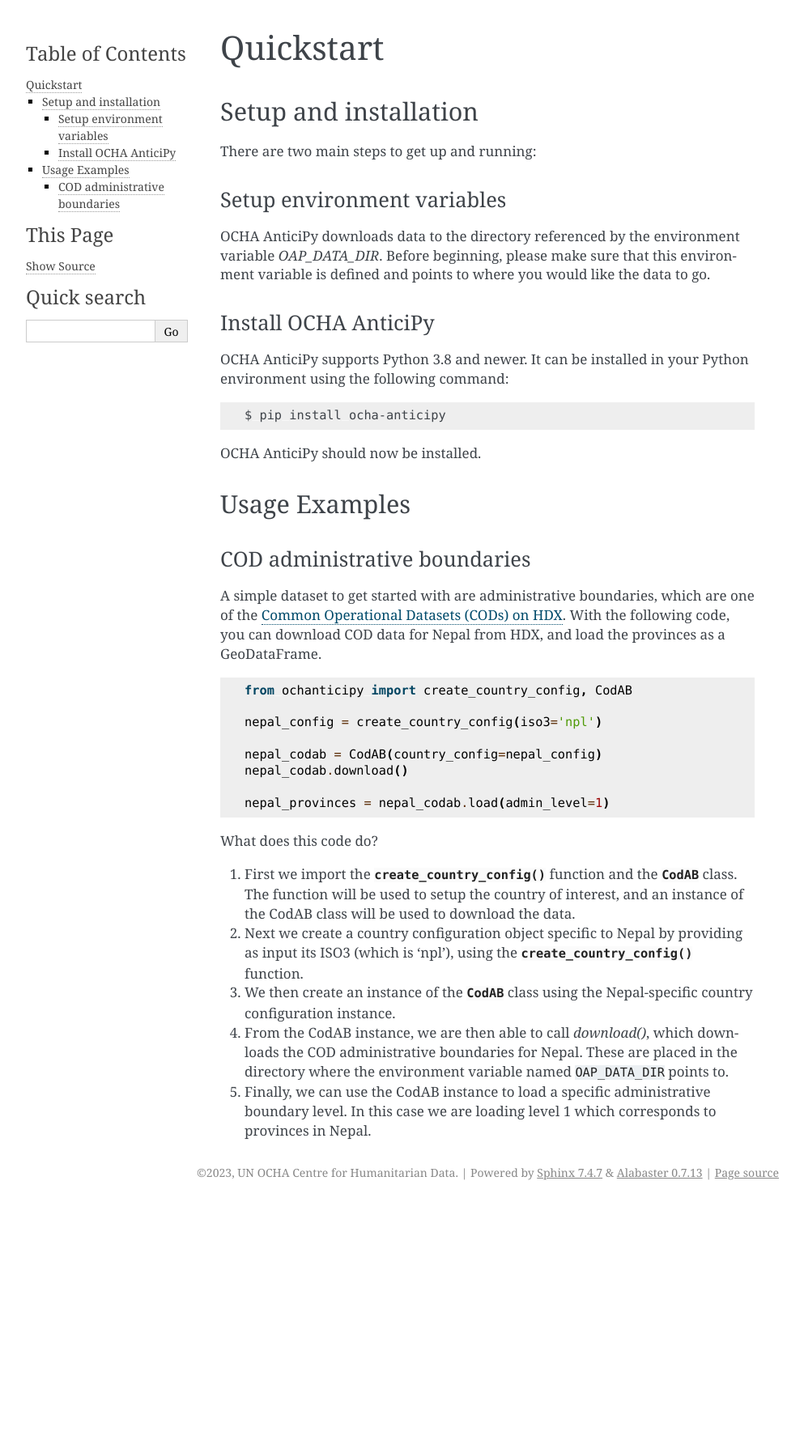
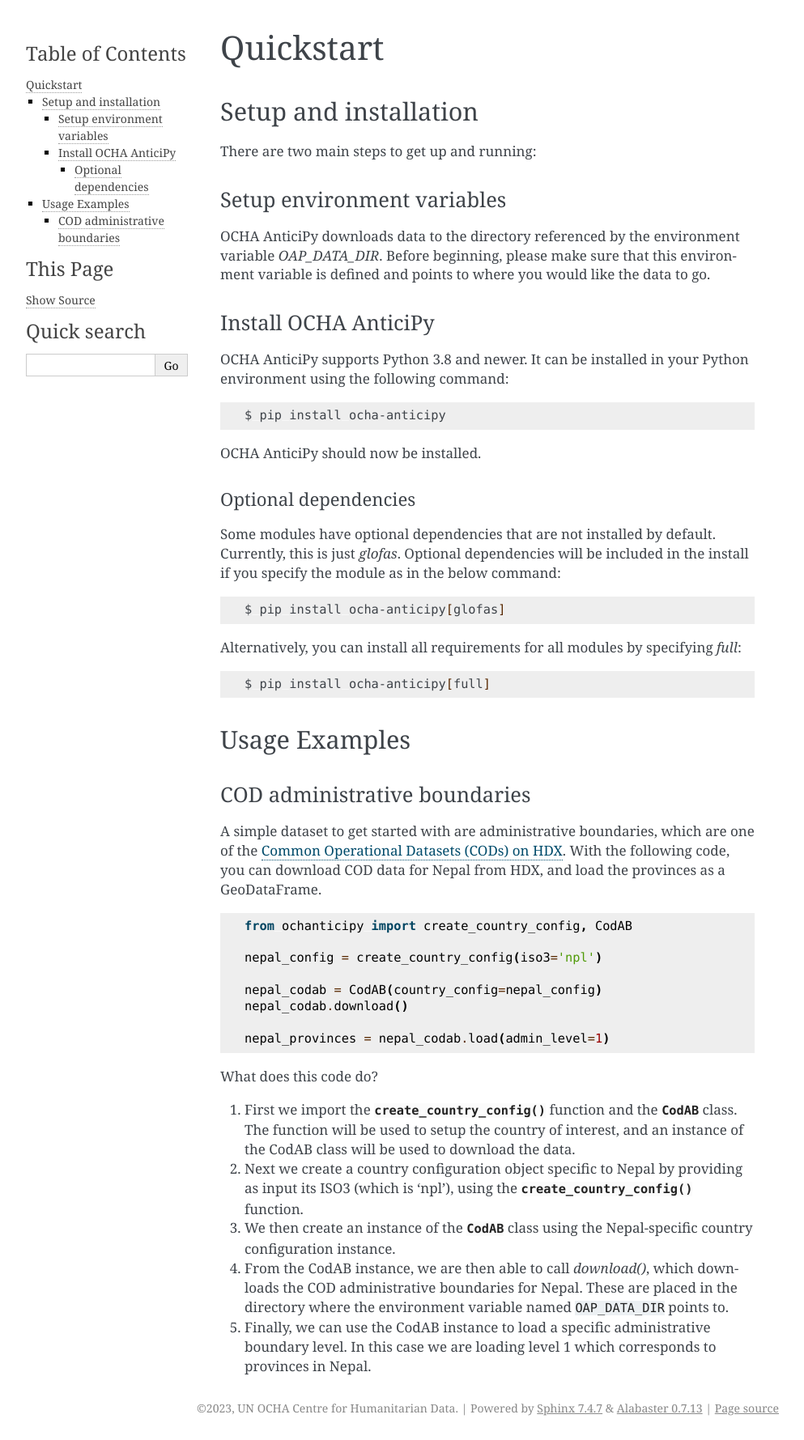
Before and after one commit to OCHA-DAP/ocha-anticipy, a Sphinx documentation site: the page built from docs/quickstart.rst, in a window 1280 px wide. Shown: the whole page at 81% size, without its empty margins (148-1141 px from the left). Built offline with Sphinx 7.4.7, drawn with Linux system fonts in a browser that asks for light colours; before the commit the page ends 1488 px from its top, so only the background shows below that.

Commit message:
Add documentation on optional installs

```diff
--- a/docs/conf.py
+++ b/docs/conf.py
@@ -18,7 +18,6 @@
 # -- Project information -----------------------------------------------------
 
 project = "OCHA AnticiPy"
-pypi_name = "ocha-anticipy"
 author = "Data Science Team, UN OCHA Centre for Humanitarian Data"
 copyright = "2023, UN OCHA Centre for Humanitarian Data"
 
@@ -49,6 +48,7 @@
 
 # Needed to sphinxcontrib.extra_requires to work
 package_root = "ochanticipy"
+pypi_name = "ocha-anticipy"
 
 # -- Options for HTML output -------------------------------------------------
 
--- a/docs/quickstart.rst
+++ b/docs/quickstart.rst
@@ -15,7 +15,7 @@
 like the data to go.
 
 Install OCHA AnticiPy
-^^^^^^^^^^^^^^^^^^
+^^^^^^^^^^^^^^^^^^^^^
 
 OCHA AnticiPy supports Python 3.8 and newer. It can be installed in your Python
 environment using the following command:
@@ -25,6 +25,24 @@
     $ pip install ocha-anticipy
 
 OCHA AnticiPy should now be installed.
+
+Optional dependencies
+*********************
+
+Some modules have optional dependencies that are not installed by default. Currently,
+this is just `glofas`. Optional dependencies will be included in the install if you
+specify the module as in the below command:
+
+.. code-block:: sh
+
+    $ pip install ocha-anticipy[glofas]
+
+Alternatively, you can install all requirements for all modules by specifying
+`full`:
+
+.. code-block:: sh
+
+    $ pip install ocha-anticipy[full]
 
 Usage Examples
 --------------
```
